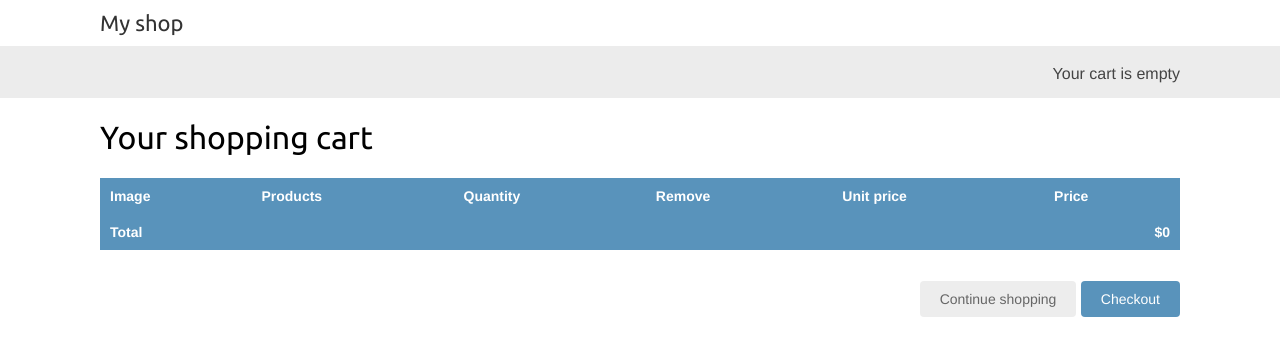
After one commit to JoseMPP/online_shop, a Django app: page /cart/ in a window 1280 px wide. The commit adds this page. Shown: the top 356 px of the page. Run offline with Django 4.2, Linux system fonts and the light colour scheme.

Commit message:
Shopping Card

```diff
--- /dev/null
+++ b/cart/cart.py
@@ -0,0 +1,72 @@
+from decimal import Decimal
+from django.conf import settings
+from shop.models import Product
+
+
+class Cart:
+    def __init__(self,request):
+        """Initialize the cart"""
+        self.session = request.session
+        cart = self.session.get(settings.CART_SESSION_ID)
+        if not cart:
+            #save an empty cart in the session
+            cart = self.session[settings.CART_SESSION_ID] = {}
+        self.cart = cart
+
+
+    def add(self,product,quantity=1,override_quantity=False):
+        """Add a product to the cart or update its quantity."""
+        product_id = str(product.id)
+        if product_id not in self.cart:
+            self.cart[product_id] = {
+                'quantity':0,
+                'price':str(product.price)
+            }
+        if override_quantity:
+            self.cart[product_id]['quantity'] = quantity
+        else:
+            self.cart[product_id]['quantity'] += quantity
+        self.save()
+
+
+    def save(self):
+        # mark the session as "modified" to make sure it gets saved
+        self.session.modified = True
+
+
+    def remove(self,product):
+        """Remove a product from the cart."""
+        product_id = str(product.id)
+        if product_id in self.cart:
+            del self.cart[product_id]
+            self.save()
+
+
+    def __iter__(self):
+        """Iterate over the items in the cart and get the products from the database"""
+        product_ids = self.cart.keys()
+        # get the product objects and add them to the cart
+        products = Product.objects.filter(id__in=product_ids)
+        cart = self.cart.copy()
+        for product in products:
+            cart[str(product.id)]['product'] = product
+
+        for item in cart.values():
+            item['price'] = Decimal(item['price'])
+            item['total_price'] = item['price'] * item['quantity']
+            yield item
+
+
+    def __len__(self):
+        """Count all items in the cart."""
+        return sum(item['quantity'] for item in self.cart.values())
+
+
+    def get_total_price(self):
+        return sum(Decimal(item['price']) * item['quantity'] for item in self.cart.values())
+
+
+    def clear(self):
+        # remove cart from session
+        del self.session[settings.CART_SESSION_ID]
+        self.save()
--- /dev/null
+++ b/cart/forms.py
@@ -0,0 +1,10 @@
+from django import forms
+
+
+PRODUCT_QUANTITY_CHOICES = [(i,str(i)) for i in range(1,21)]
+class CartAddProductForm(forms.Form):
+    quantity = forms.TypedChoiceField(
+        choices=PRODUCT_QUANTITY_CHOICES,
+        coerce=int
+    )
+    override = forms.BooleanField(required=False,initial=False,widget=forms.HiddenInput)
--- /dev/null
+++ b/cart/urls.py
@@ -0,0 +1,8 @@
+from django.urls import path
+from . import views
+app_name = 'cart'
+urlpatterns = [
+    path('',views.cart_detail,name='cart_detail'),
+    path('add/<int:product_id>/',views.cart_add,name='cart_add'),
+    path('remove/<int:product_id>/',views.cart_remove,name='cart_remove'),
+]
--- a/cart/views.py
+++ b/cart/views.py
@@ -1,3 +1,39 @@
-from django.shortcuts import render
+from django.shortcuts import render,redirect,get_object_or_404
+from django.views.decorators.http import require_POST
+from shop.models import Product
+from .cart import Cart
+from .forms import CartAddProductForm
 
-# Create your views here.
+@require_POST
+def cart_add(request,product_id):
+    cart = Cart(request)
+    product = get_object_or_404(Product,id=product_id)
+    form = CartAddProductForm(request.POST)
+    if form.is_valid():
+        cd = form.cleaned_data
+        cart.add(
+            product=product,
+            quantity=cd['quantity'],
+            override_quantity=cd['override']
+        )
+    return redirect('cart:cart_detail')
+
+
+@require_POST
+def cart_remove(request,product_id):
+    cart = Cart(request)
+    product = get_object_or_404(Product,id=product_id)
+    cart.remove(product)
+    return redirect('cart:cart_detail')
+
+
+def cart_detail(request):
+    cart = Cart(request)
+    for item in cart:
+        item['update_quantity_form'] = CartAddProductForm(
+            initial={
+                'quantity':item['quantity'],
+                'override':True
+            }
+        )
+    return render(request,'cart/detail.html',{'cart':cart})
--- a/myshop/settings.py
+++ b/myshop/settings.py
@@ -26,6 +26,7 @@ INSTALLED_APPS = [
     'django.contrib.messages',
     'django.contrib.staticfiles',
     'shop.apps.ShopConfig',
+    'cart.apps.CartConfig',
 ]
 
 MIDDLEWARE = [
--- a/myshop/urls.py
+++ b/myshop/urls.py
@@ -4,6 +4,7 @@ from django.conf import settings
 from django.conf.urls.static import static
 urlpatterns = [
     path('admin/', admin.site.urls),
+    path('cart/',include('cart.urls',namespace='cart')),
     path('',include('shop.urls',namespace='shop')),
 ]
 if settings.DEBUG:
--- /dev/null
+++ b/shop/templates/cart/detail.html
@@ -0,0 +1,57 @@
+{% extends 'shop/base.html/' %}
+{% load static %}
+{% block title %} Your shopping cart {% endblock %}
+{% block content %}
+<h1>Your shopping cart</h1>
+<table class="cart">
+    <thead>
+        <tr>
+            <th>Image</th>
+            <th>Products</th>
+            <th>Quantity</th>
+            <th>Remove</th>
+            <th>Unit price</th>
+            <th>Price</th>
+        </tr>
+    </thead>
+    <tbody>
+        {% for item in cart %}
+        {% with product=item.product %}
+        <tr>
+            <td>
+                <a href="{{ product.get_absolute_url }}">
+                    <img src="{% if product.image %}{{product.image.url}}{% else %}{% static 'img/no_image.png' %}{% endif %}">
+                </a>
+            </td>
+            <td>{{ product.name }}</td>
+            <td>
+                <form action="{% url 'cart:cart_add' product.id %}" method="post">
+                    {{ item.update_quantity_form.quantity }}
+                    {{ item.update_quantity_form.override }}
+                    <input type="submit" value="Update">
+                    {% csrf_token %}
+                </form>
+            </td>
+            <td>
+                <form action="{% url 'cart:cart_remove' product.id %}" method="post">
+                    <input type="submit" value="Remove">
+                    {% csrf_token %}
+                </form>
+            </td>
+            <td class="num">${{ item.price }}</td>
+            <td class="num">${{ item.total_price }}</td>
+        </tr>
+        {% endwith %}
+        {% endfor %}
+        <tr class="total">
+            <td>Total</td>
+            <td colspan='4'></td>
+            <td class="num">${{ cart.get_total_price }}</td>
+        </tr>
+    </tbody>
+</table>
+<p class="text-right">
+    <a href="{% url 'shop:product_list' %}" class='button light'>Continue shopping</a>
+    <a href="#" class='button'>Checkout</a>
+</p>
+{% endblock content %}
--- a/shop/templates/shop/product/detail.html
+++ b/shop/templates/shop/product/detail.html
@@ -11,6 +11,11 @@
         <a href="{{ product.category.get_absolute_url }}">{{ product.category }}</a>
     </h2>
     <p class="price">${{ product.price }}</p>
+    <form action="{% url 'cart:cart_add' product.id %}" method="post">
+        {{ cart_product_form }}
+        {% csrf_token %}
+        <input type="submit" value="Add to cart">
+    </form>
     {{ product.description|linebreaks }}
 </div>
 {% endblock %}
```
Also changed, not shown: shop/views.py (+6 -1 lines), db.sqlite3.
